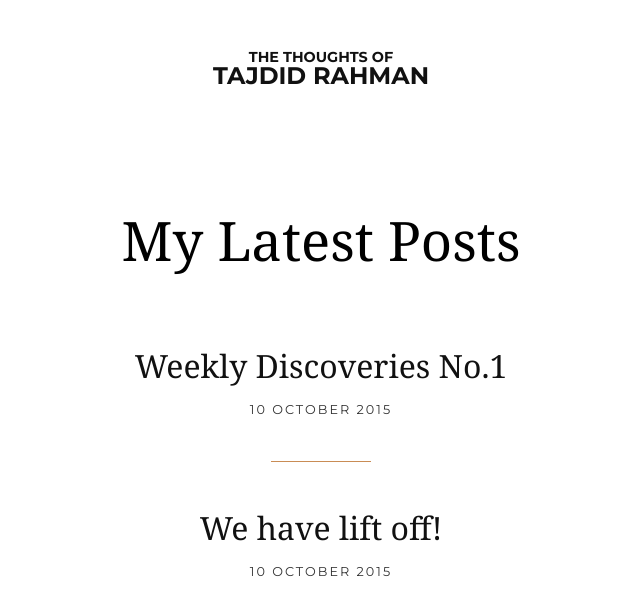
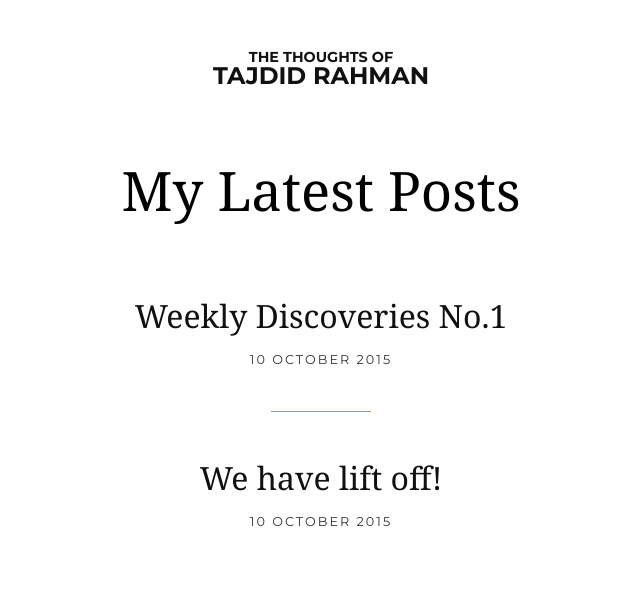
Before and after one commit to tajdid/another-old-site-repo, a Jekyll site: the page built from index.html, in a window 1280 px wide. Shown: the top 615 px of the page, without its empty margins (319-959 px from the left). Built offline with Jekyll 4.4.1, drawn with Linux system fonts in a browser that asks for light colours; nearby versions of some CDN libraries; the list of posts is cut into pages by our own code.

Commit message:
Update site-header

```diff
--- a/assets/_scss/modules/_header.scss
+++ b/assets/_scss/modules/_header.scss
@@ -15,13 +15,13 @@
 
   text-align: center;
   width: 100%;
-  padding: 50px 0;
+  padding: 50px 0 0;
 
   .site-title {
     animation-name: fadeInDown;
     animation-duration: 0.5s;
     animation-fill-mode: both;
-    animation-delay: 1s;
+    animation-delay: 0.3s;
     font-family: $sans-serif;
     font-size: 1.5em;
     line-height: 1;
```
